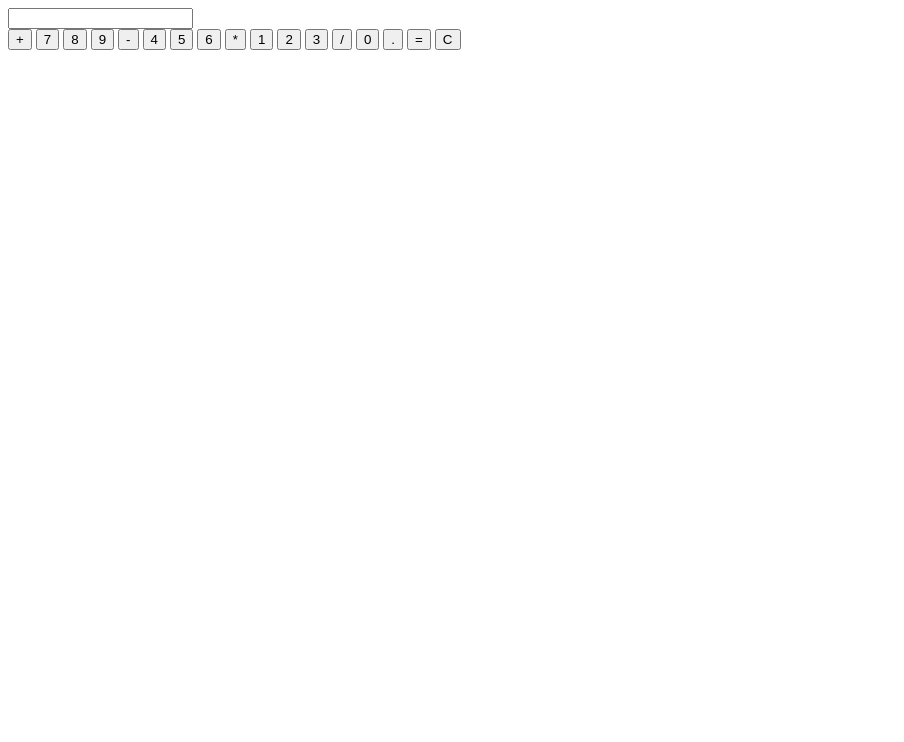
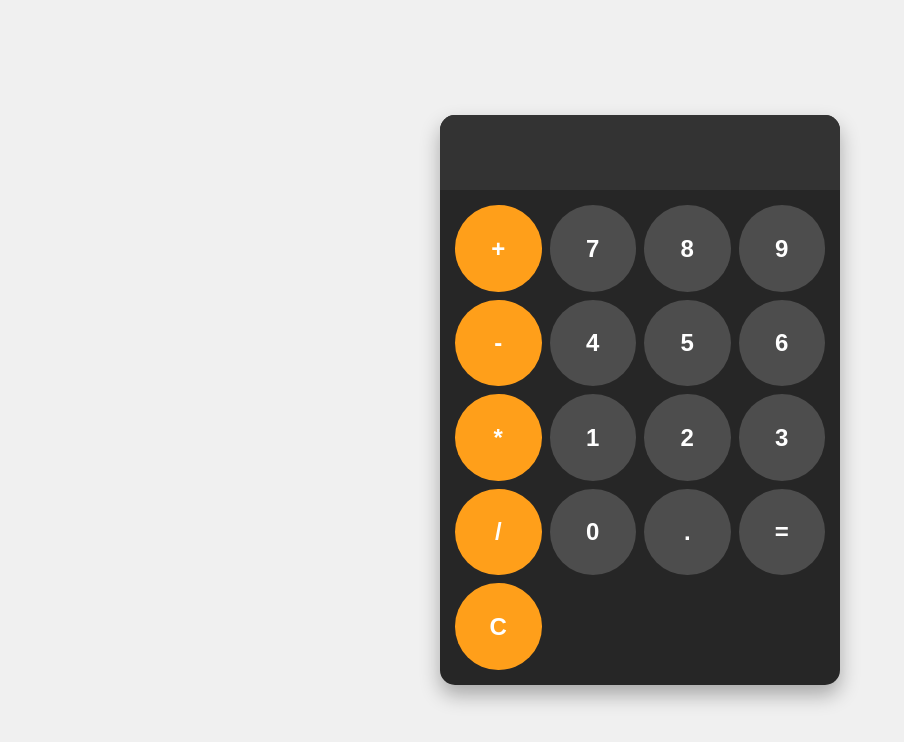
Before and after one commit to ErioedMilano/JavaScript-Basics, a website: page Calculator/calculator.html in a window 1280 px wide. Shown: the whole page, without its empty margins (0-904 px from the left). Drawn offline with Linux system fonts and the light colour scheme.

Commit message:
Les 52 Calculator css

```diff
--- a/Calculator/calculator.css
+++ b/Calculator/calculator.css
@@ -0,0 +1,114 @@
+* {
+    box-sizing: border-box;
+    margin: 0;
+    padding: 0;
+}
+
+body {
+    margin: 0;
+    display: flex;
+    justify-content: center;
+    align-items: center;
+    min-height: 100vh;
+    background-color: #f0f0f0;
+    padding: 20px;
+    font-family: Arial, sans-serif;
+}
+
+#calculator {
+    background-color: hsl(0, 0%, 15%);
+    border-radius: 15px;
+    max-width: 100%;
+    width: 100%;
+    overflow: hidden;
+    box-shadow: 0 10px 20px rgba(0, 0, 0, 0.3);
+    max-width: 400px; /* Beperk de maximale breedte */
+}
+
+#display {
+    width: 100%;
+    padding: 15px;
+    font-size: 2.5rem;
+    text-align: left;
+    border: none;
+    background-color: hsl(0, 0%, 20%);
+    color: white;
+}
+
+#keys {
+    display: grid;
+    grid-template-columns: repeat(4, 1fr);
+    gap: 8px;
+    padding: 15px;
+}
+
+button {
+    width: 100%;
+    aspect-ratio: 1;
+    border-radius: 50%;
+    border: none;
+    background-color: hsl(0, 0%, 30%);
+    color: white;
+    font-size: 1.5rem;
+    font-weight: bold;
+    cursor: pointer;
+    transition: background-color 0.2s;
+}
+
+button:hover {
+    background-color: hsl(0, 0%, 40%);
+}
+
+button:active {
+    background-color: hsl(0, 0%, 50%);
+    transform: scale(0.95);
+}
+
+.operator-btn {
+    background-color: hsl(35, 100%, 55%);
+}
+
+.operator-btn:hover {
+    background-color: hsl(35, 100%, 65%);
+}
+
+.operator-btn:active {
+    background-color: hsl(35, 100%, 75%);
+}
+
+/* Responsive design voor kleinere schermen */
+@media (max-width: 480px) {
+    body {
+        padding: 10px;
+    }
+
+    #calculator {
+        max-width: 100%;
+    }
+
+    #display {
+        font-size: 2rem;
+        padding: 10px;
+    }
+
+    button {
+        font-size: 1.2rem;
+    }
+
+    #keys {
+        gap: 5px;
+        padding: 10px;
+    }
+}
+
+@media (max-height: 600px) {
+    #calculator {
+        transform: scale(0.9);
+    }
+}
+
+@media (max-height: 500px) {
+    #calculator {
+        transform: scale(0.8);
+    }
+}
--- a/Calculator/calculator.html
+++ b/Calculator/calculator.html
@@ -10,23 +10,23 @@
     <div id="calculator">
         <input id="display" readonly>
         <div id="keys">
-            <button onclick="appendToDisplay('+')">+</button>
+            <button onclick="appendToDisplay('+')" class="operator-btn">+</button>
             <button onclick="appendToDisplay('7')">7</button>
             <button onclick="appendToDisplay('8')">8</button>
             <button onclick="appendToDisplay('9')">9</button>
-            <button onclick="appendToDisplay('-')">-</button>
+            <button onclick="appendToDisplay('-')" class="operator-btn">-</button>
             <button onclick="appendToDisplay('4')">4</button>
             <button onclick="appendToDisplay('5')">5</button>
             <button onclick="appendToDisplay('6')">6</button>
-            <button onclick="appendToDisplay('*')">*</button>
+            <button onclick="appendToDisplay('*')" class="operator-btn">*</button>
             <button onclick="appendToDisplay('1')">1</button>
             <button onclick="appendToDisplay('2')">2</button>
             <button onclick="appendToDisplay('3')">3</button>
-            <button onclick="appendToDisplay('/')">/</button>
+            <button onclick="appendToDisplay('/')" class="operator-btn">/</button>
             <button onclick="appendToDisplay('0')">0</button>
             <button onclick="appendToDisplay('.')">.</button>
             <button onclick="calculate()">=</button>
-            <button onclick="ClearDisplay()">C</button>
+            <button onclick="ClearDisplay()" class="operator-btn">C</button>
         </div>
     </div>
 
```
